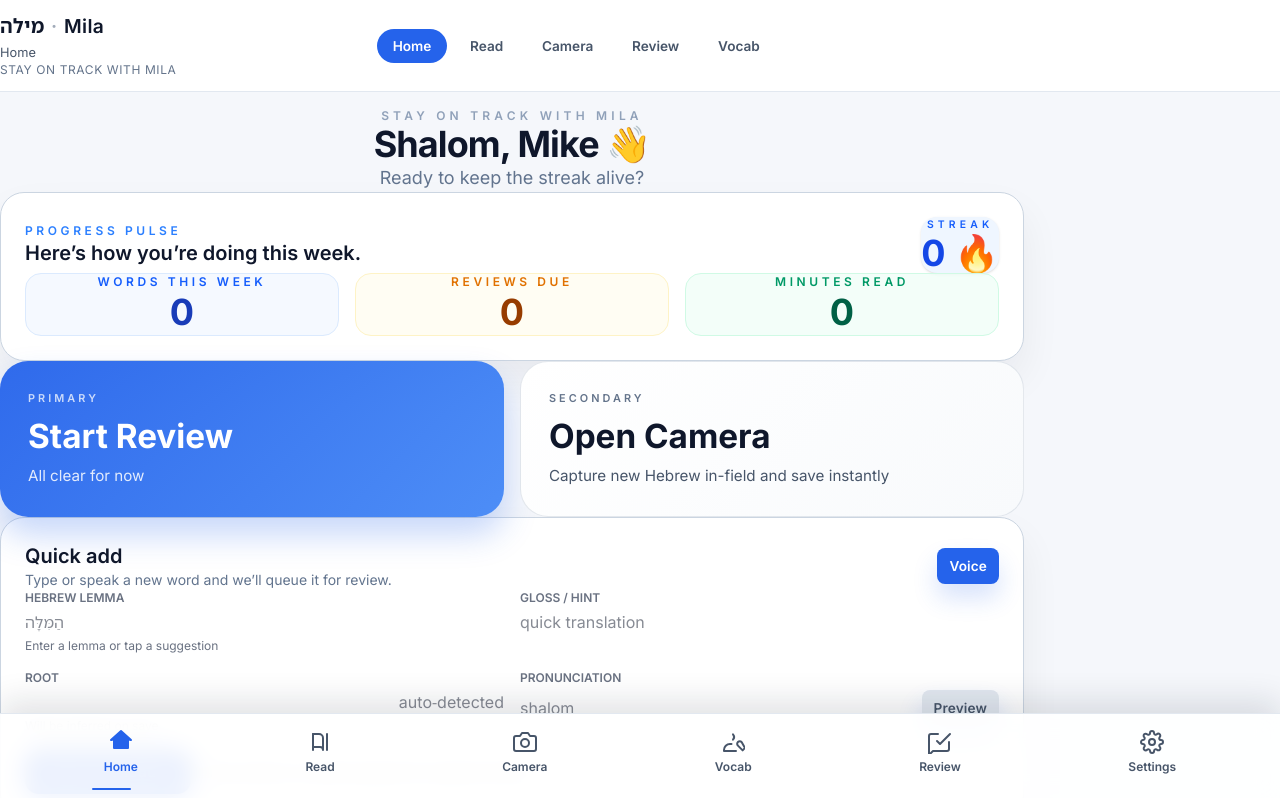
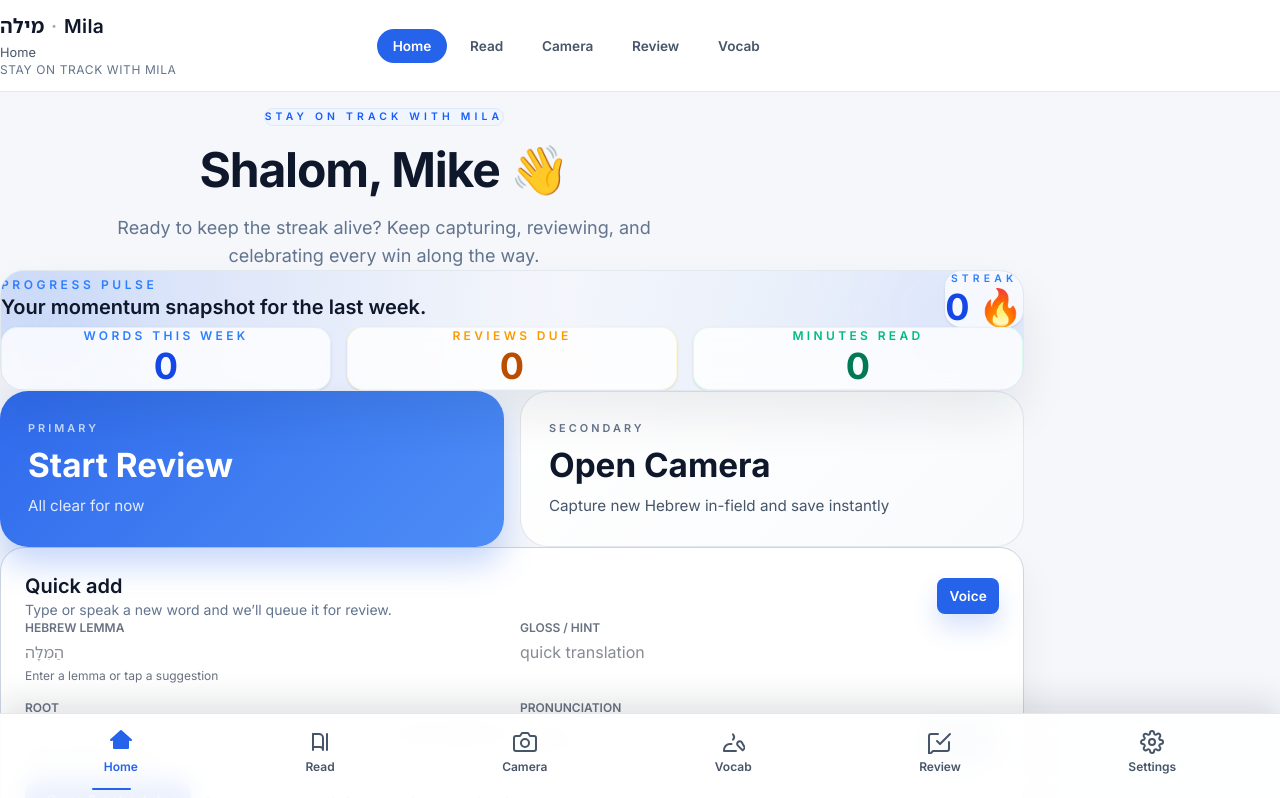
Before and after one commit to michaperki/mila, a React (Vite) app in the folder apps/web/: page / in a window 1280 px wide. Shown: the top 798 px of the page. Built offline with nearby package versions, Linux system fonts and the light colour scheme.

Commit message:
style: polish home hero and progress pulse

```diff
--- a/apps/web/src/routes/Home.tsx
+++ b/apps/web/src/routes/Home.tsx
@@ -291,36 +291,46 @@ function Home() {
     <>
       <TopNavBar current="home" title="Home" subtitle="Stay on track with Mila" />
       <main className="mx-auto w-full max-w-4xl px-4 pb-28 pt-8 space-y-8 sm:px-6 lg:max-w-5xl">
-        <header className="space-y-3 text-center">
-          <p className="text-xs font-semibold uppercase tracking-[0.35em] text-slate-400">Stay on track with Mila</p>
-          <h1 className="text-3xl font-bold tracking-tight text-slate-900 sm:text-4xl">Shalom, {displayName} 👋</h1>
-          <p className="text-base text-slate-500 sm:text-lg">Ready to keep the streak alive?</p>
+        <header className="mx-auto flex max-w-3xl flex-col items-center gap-5 text-center">
+          <span className="inline-flex items-center gap-2 rounded-full border border-blue-100 bg-blue-50/70 px-4 py-1 text-[0.65rem] font-semibold uppercase tracking-[0.4em] text-blue-600">
+            Stay on track with Mila
+          </span>
+          <h1 className="text-4xl font-bold tracking-tight text-slate-900 sm:text-5xl">
+            Shalom, {displayName} 👋
+          </h1>
+          <p className="max-w-xl text-base text-slate-500 sm:text-lg">
+            Ready to keep the streak alive? Keep capturing, reviewing, and celebrating every win along the way.
+          </p>
         </header>
 
-        <section className="card rounded-3xl border border-slate-200 bg-white p-6 text-center shadow-soft sm:p-8">
-          <div className="flex flex-col items-center gap-6 sm:flex-row sm:items-center sm:justify-between sm:text-left">
+        <section className="relative overflow-hidden rounded-3xl border border-slate-200 bg-[radial-gradient(circle_at_top_left,rgba(37,99,235,0.18),transparent_55%),radial-gradient(circle_at_bottom_right,rgba(59,130,246,0.12),transparent_50%)] p-6 text-center shadow-soft sm:p-8">
+          <div className="absolute inset-0 pointer-events-none">
+            <div className="absolute left-4 top-4 h-24 w-24 rounded-full bg-blue-500/10 blur-2xl" />
+            <div className="absolute right-6 bottom-6 h-28 w-28 rounded-full bg-indigo-500/10 blur-3xl" />
+          </div>
+          <div className="relative flex flex-col items-center gap-6 sm:flex-row sm:items-center sm:justify-between sm:text-left">
             <div className="space-y-2 text-center sm:text-left">
               <p className="text-xs font-semibold uppercase tracking-[0.3em] text-blue-500">Progress pulse</p>
-              <p className="text-lg font-semibold text-slate-900 sm:text-xl">Here’s how you’re doing this week.</p>
+              <p className="text-lg font-semibold text-slate-900 sm:text-xl">Your momentum snapshot for the last week.</p>
             </div>
-            <div className="rounded-2xl bg-blue-50 px-5 py-3 text-center shadow-sm">
-              <p className="text-[0.65rem] font-semibold uppercase tracking-[0.4em] text-blue-600">Streak</p>
+            <div className="rounded-2xl bg-white/70 px-6 py-4 text-center shadow-sm backdrop-blur">
+              <p className="text-[0.65rem] font-semibold uppercase tracking-[0.4em] text-blue-500">Streak</p>
               <p className="text-3xl font-extrabold text-blue-700 sm:text-4xl">{streak} 🔥</p>
             </div>
           </div>
 
-          <div className="mt-8 grid gap-4 sm:grid-cols-3">
-            <div className="rounded-2xl border border-blue-100 bg-blue-50/60 p-4 text-center">
-              <p className="text-xs font-semibold uppercase tracking-[0.3em] text-blue-600">Words this week</p>
-              <p className="mt-2 text-3xl font-bold leading-tight text-blue-800 sm:text-4xl">{wordsThisWeek}</p>
+          <div className="relative mt-8 grid gap-4 sm:grid-cols-3">
+            <div className="rounded-2xl border border-blue-100/70 bg-white/80 p-5 text-center shadow-sm backdrop-blur">
+              <p className="text-xs font-semibold uppercase tracking-[0.28em] text-blue-500">Words this week</p>
+              <p className="mt-3 text-3xl font-bold leading-tight text-blue-700 sm:text-[2.25rem]">{wordsThisWeek}</p>
             </div>
-            <div className="rounded-2xl border border-amber-100 bg-amber-50/60 p-4 text-center">
-              <p className="text-xs font-semibold uppercase tracking-[0.3em] text-amber-600">Reviews due</p>
-              <p className="mt-2 text-3xl font-bold leading-tight text-amber-800 sm:text-4xl">{reviewsDue}</p>
+            <div className="rounded-2xl border border-amber-100/70 bg-white/80 p-5 text-center shadow-sm backdrop-blur">
+              <p className="text-xs font-semibold uppercase tracking-[0.28em] text-amber-500">Reviews due</p>
+              <p className="mt-3 text-3xl font-bold leading-tight text-amber-700 sm:text-[2.25rem]">{reviewsDue}</p>
             </div>
-            <div className="rounded-2xl border border-emerald-100 bg-emerald-50/60 p-4 text-center">
-              <p className="text-xs font-semibold uppercase tracking-[0.3em] text-emerald-600">Minutes read</p>
-              <p className="mt-2 text-3xl font-bold leading-tight text-emerald-800 sm:text-4xl">{readingMinutes}</p>
+            <div className="rounded-2xl border border-emerald-100/70 bg-white/80 p-5 text-center shadow-sm backdrop-blur">
+              <p className="text-xs font-semibold uppercase tracking-[0.28em] text-emerald-500">Minutes read</p>
+              <p className="mt-3 text-3xl font-bold leading-tight text-emerald-700 sm:text-[2.25rem]">{readingMinutes}</p>
             </div>
           </div>
         </section>
```
